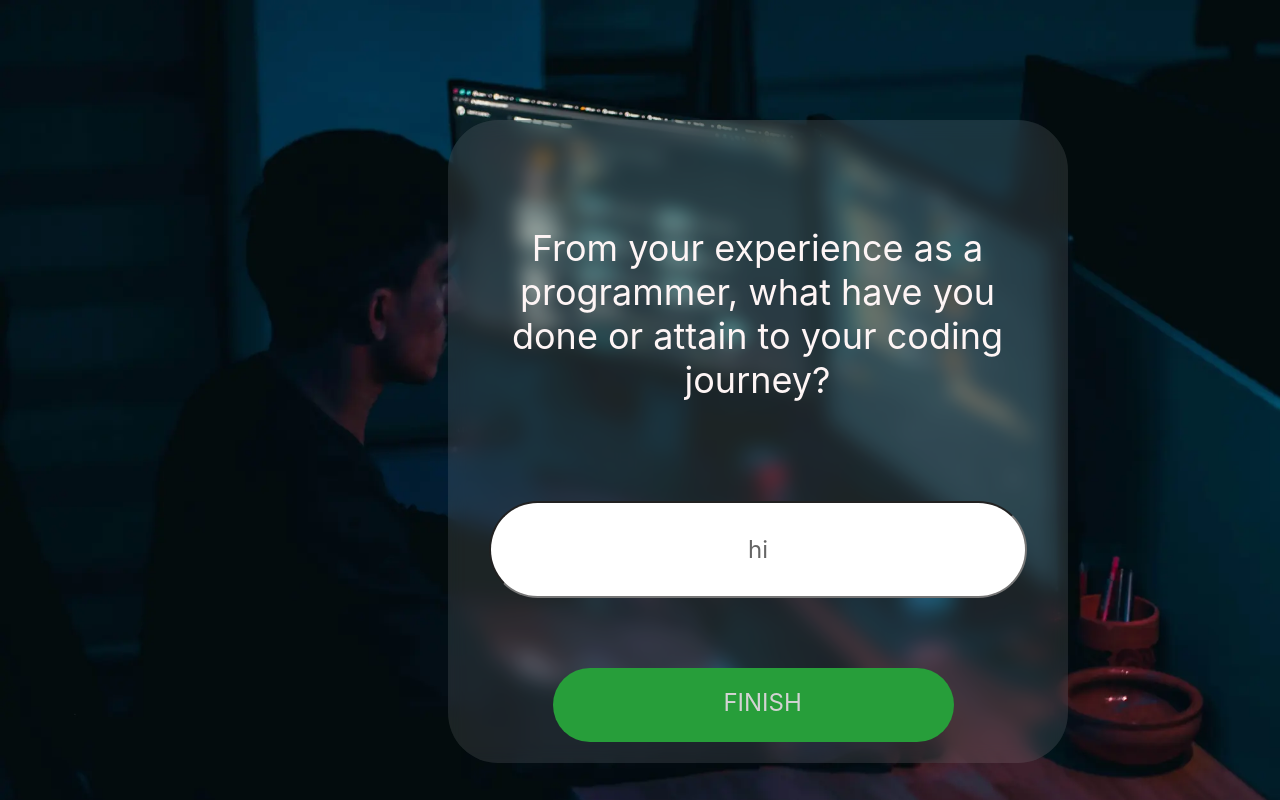
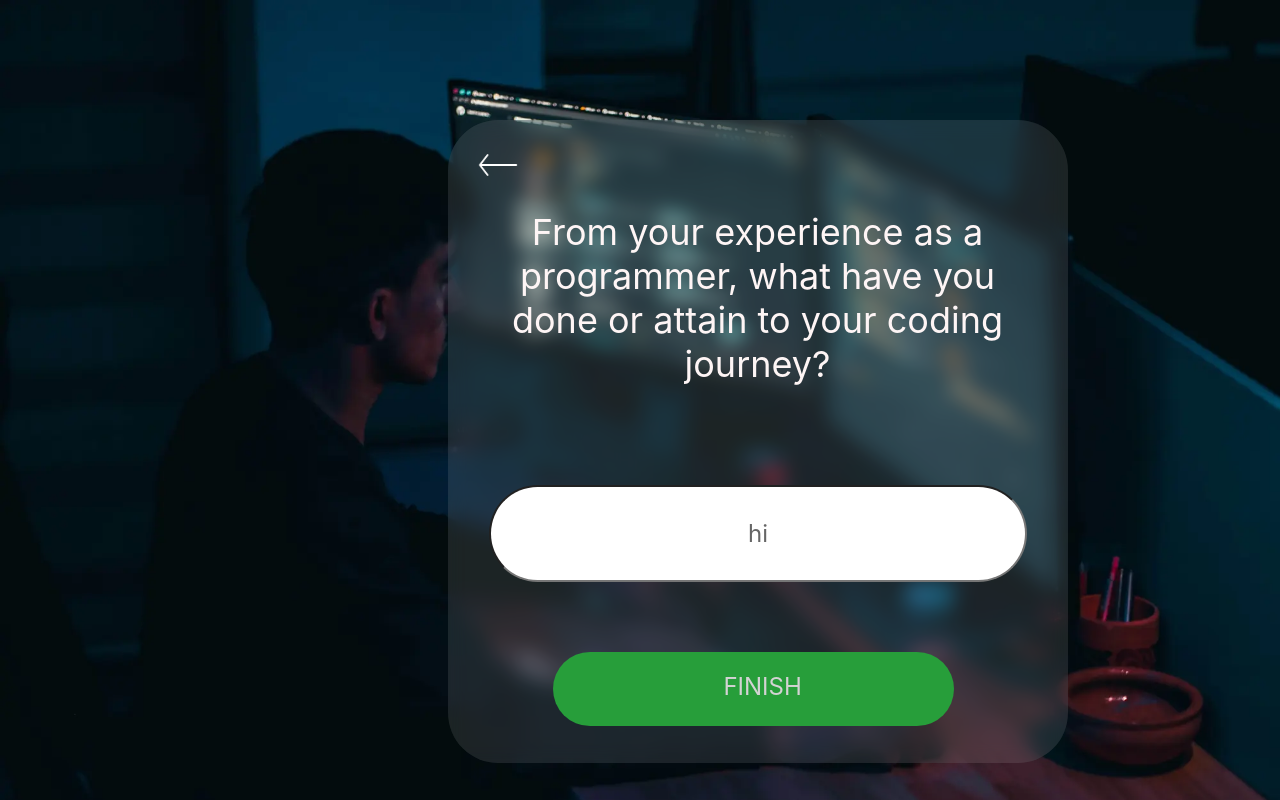
Before and after one commit to Charlon-Dale/FreeCodeCamp-Project-3, a plain HTML site: page checkbox.html in a window 1280 px wide. Drawn offline with Linux system fonts and the light colour scheme.

Commit message:
added link tag to back button

```diff
--- a/checkbox.css
+++ b/checkbox.css
@@ -56,7 +56,7 @@
   color: #FEF5F5;
   font-weight: 400;
   font-size: 36px;
-  margin: 106px 32px 99px 31px;
+  margin: 0px 32px 99px 31px;
 }
 
 .survey-content p {
@@ -72,6 +72,14 @@
   margin: 20px 170px;
 }
 
+.arrow-left {
+  height: 50px;
+  width: 40px;
+  float: left;
+  margin: 20px 30px;
+  transform: rotate(180deg);
+}
+
 .txt-name {
     text-align: center;
     margin: 0px 41px 70px;
--- a/checkbox.html
+++ b/checkbox.html
@@ -12,6 +12,9 @@
   <div class="background-img"></div>
   <form class="survey-form">
     <div class="survey-content">
+      <a href="yesNo4.html">
+        <img src="./assets/arrow.png" alt="arrow" class="arrow-left">
+      </a>
       <h1>From your experience as a programmer, what have you done or attain to your coding journey?</h1>
       <input type="text" class="txt-name" placeholder="hi"></input>
         <a href="endPage.html" class="button">
--- a/endPage.css
+++ b/endPage.css
@@ -31,9 +31,8 @@
 
 .survey-content {
   text-align:center;
-  display: flex;
-  flex-direction: column;
-  margin: 0 auto;
+  margin: auto;
+
 }
 
 .button {
--- a/name.css
+++ b/name.css
@@ -6,6 +6,7 @@
   font-family: 'Inter', sans-serif;
   overflow: hidden;
 }
+
 .background-img {
   background-image: url('./assets/coding.webp');
   background-size: cover;
--- a/style.css
+++ b/style.css
@@ -6,6 +6,7 @@
   font-family: 'Inter', sans-serif;
   overflow: hidden;
 }
+
 .background-img {
   background-image: url('./assets/coding.webp');
   background-size: cover;
```
Also changed, not shown: age.html (+3 -1 lines), dropdown.html (+3 -1 lines), email.html (+3 -1 lines), name.html (+3 -1 lines), yesNo1.html (+3 -2 lines), yesNo2.html (+3 -1 lines), yesNo3.html (+3 -1 lines), yesNo4.html (+3 -1 lines).
